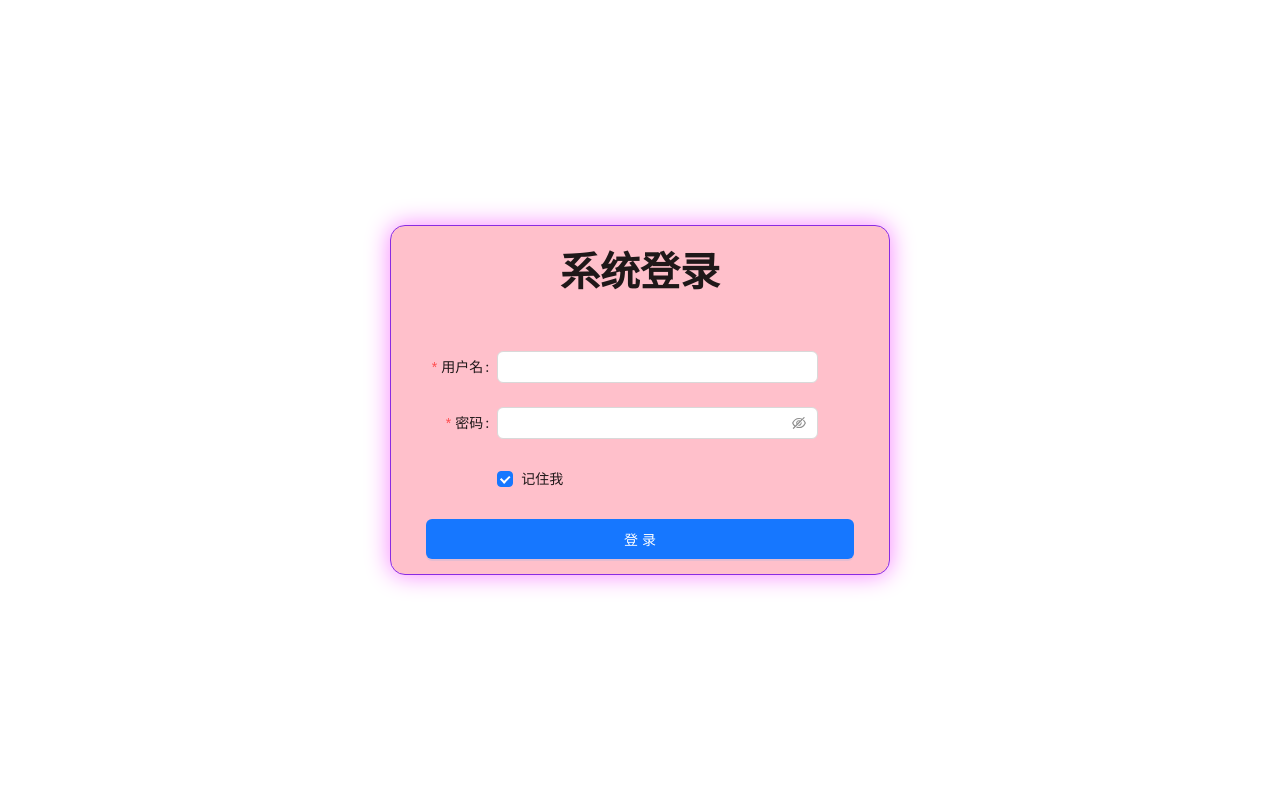
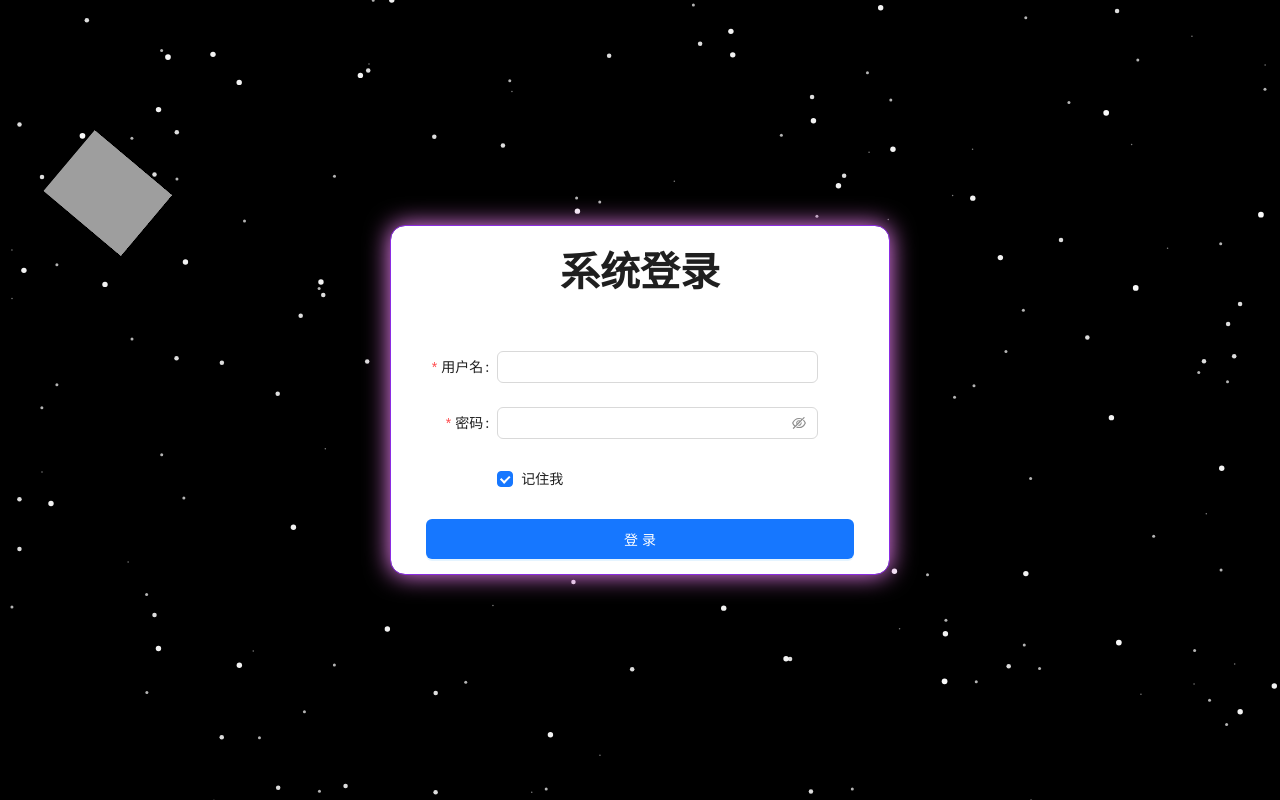
Before and after one commit to 1204456064/react_webpack, a React (Create React App) app: page / in a window 1280 px wide. Built offline with nearby package versions, Linux system fonts and the light colour scheme.

Commit message:
feat: 登录页增加粒子背景效果

```diff
--- a/package.json
+++ b/package.json
@@ -8,8 +8,10 @@
     "cra-template": "1.2.0",
     "react": "^18.2.0",
     "react-dom": "^18.2.0",
+    "react-particles": "^2.9.3",
     "react-router-dom": "^6.8.2",
-    "react-scripts": "5.0.1"
+    "react-scripts": "5.0.1",
+    "tsparticles": "^2.9.3"
   },
   "scripts": {
     "start": "set PORT=9999 && react-scripts start",
--- a/src/views/components/button.js
+++ b/src/views/components/button.js
@@ -23,7 +23,6 @@
             <Button type="link">Link Button</Button>
             <Button>我是按钮组件哦</Button>
             <Button type="primary" onClick={layout}>退出登录</Button>
-
         </div>
     )
 }
--- a/src/views/login/login.css
+++ b/src/views/login/login.css
@@ -32,9 +32,10 @@
     background-clip: padding-box;
     width: 500px;
     padding: 15px 35px 15px 35px;
-    background-color: #ffc0cb;
+    background-color: white;
     border: 1px solid blueviolet;
     box-shadow: 0 0 25px #f885ff;
+    z-index: 0;
   }
 
   .login-button {
--- a/src/views/login/login.js
+++ b/src/views/login/login.js
@@ -2,9 +2,12 @@
 import { Input } from "antd";
 import { Checkbox } from "antd";
 import { Button } from "antd";
-import React from "react";
+import React, { useCallback } from "react";
 import request from "../../utils/request";
 import { useNavigate } from "react-router-dom";
+import Particles from "react-particles";
+import { loadFull } from "tsparticles";
+import { options } from "./options";
 import './login.css'
 
 
@@ -12,6 +15,14 @@
     const [ form ] = Form.useForm()
 
     const navigate = useNavigate()
+
+    // 粒子效果的回调
+    const particlesInit = useCallback(async (engine) => {
+        await loadFull(engine);
+    }, []);
+
+    const particlesLoaded = useCallback(async (container) => {}, []);
+
     async function loginForm(){
         console.log(form.getFieldValue());
         const res = await request.post("/system/user/manage/login", {
@@ -27,7 +38,15 @@
 
       };
     return (
+
     <div className="login">
+         <Particles
+        height={document.documentElement.clientHeight + ""}
+        id="tsparticles"
+        init={particlesInit}
+        loaded={particlesLoaded}
+        options={options}
+      ></Particles>
     <div className="content">
     <Form
         form={ form }
--- /dev/null
+++ b/src/views/login/options.js
@@ -0,0 +1,370 @@
+export const options = {
+    background: {
+      color: {
+        value: "#000000",
+      },
+      position: "50% 50%",
+      repeat: "no-repeat",
+      size: "cover",
+    },
+    interactivity: {
+      events: {
+        onClick: {
+          enable: true,
+          mode: "push",
+        },
+        onHover: {
+          mode: "repulse",
+        },
+      },
+      modes: {
+        attract: {
+          distance: 200,
+          duration: 0.4,
+          easing: "ease-out-quad",
+          factor: 1,
+          maxSpeed: 50,
+          speed: 1,
+        },
+        bounce: {
+          distance: 200,
+        },
+        bubble: {
+          distance: 400,
+          duration: 2,
+          mix: false,
+          opacity: 0.8,
+          size: 40,
+          divs: {
+            distance: 200,
+            duration: 0.4,
+            mix: false,
+            selectors: [],
+          },
+        },
+        connect: {
+          distance: 80,
+          links: {
+            opacity: 0.5,
+          },
+          radius: 60,
+        },
+        grab: {
+          distance: 400,
+          links: {
+            blink: false,
+            consent: false,
+            opacity: 1,
+          },
+        },
+        push: {
+          default: true,
+          groups: ["z5000", "z7500", "z2500", "z1000"],
+          quantity: 4,
+        },
+        remove: {
+          quantity: 2,
+        },
+        repulse: {
+          distance: 200,
+          duration: 0.4,
+          factor: 100,
+          speed: 1,
+          maxSpeed: 50,
+          easing: "ease-out-quad",
+          divs: {
+            distance: 200,
+            duration: 0.4,
+            factor: 100,
+            speed: 1,
+            maxSpeed: 50,
+            easing: "ease-out-quad",
+            selectors: [],
+          },
+        },
+        trail: {
+          delay: 1,
+          pauseOnStop: false,
+          quantity: 1,
+        },
+        light: {
+          area: {
+            gradient: {
+              start: {
+                value: "#ffffff",
+              },
+              stop: {
+                value: "#000000",
+              },
+            },
+            radius: 1000,
+          },
+          shadow: {
+            color: {
+              value: "#000000",
+            },
+            length: 2000,
+          },
+        },
+      },
+    },
+    particles: {
+      color: {
+        animation: {
+          h: {
+            speed: 20,
+          },
+        },
+      },
+      groups: {
+        z5000: {
+          number: {
+            value: 70,
+          },
+          zIndex: {
+            value: 50,
+          },
+        },
+        z7500: {
+          number: {
+            value: 30,
+          },
+          zIndex: {
+            value: 75,
+          },
+        },
+        z2500: {
+          number: {
+            value: 50,
+          },
+          zIndex: {
+            value: 25,
+          },
+        },
+        z1000: {
+          number: {
+            value: 40,
+          },
+          zIndex: {
+            value: 10,
+          },
+        },
+      },
+      move: {
+        angle: {
+          value: 10,
+          offset: 0,
+        },
+        attract: {
+          rotate: {
+            x: 600,
+            y: 1200,
+          },
+        },
+        direction: "right",
+        enable: true,
+        outModes: {
+          bottom: "out",
+          left: "out",
+          right: "out",
+          top: "out",
+          default: "out",
+        },
+        speed: 5,
+      },
+      number: {
+        value: 200,
+      },
+      opacity: {
+        animation: {
+          speed: 3,
+          minimumValue: 0.1,
+        },
+      },
+      zIndex: {
+        value: 5,
+        opacityRate: 0.5,
+      },
+      life: {
+        count: 0,
+        delay: {
+          random: {
+            enable: false,
+            minimumValue: 0,
+          },
+          value: 0,
+          sync: false,
+        },
+        duration: {
+          random: {
+            enable: false,
+            minimumValue: 0.0001,
+          },
+          value: 0,
+          sync: false,
+        },
+      },
+      roll: {
+        darken: {
+          enable: false,
+          value: 0,
+        },
+        enable: false,
+        enlighten: {
+          enable: false,
+          value: 0,
+        },
+        mode: "vertical",
+        speed: 25,
+      },
+      tilt: {
+        random: {
+          enable: false,
+          minimumValue: 0,
+        },
+        value: 0,
+        animation: {
+          enable: false,
+          speed: 0,
+          decay: 0,
+          sync: false,
+        },
+        direction: "clockwise",
+        enable: false,
+      },
+      twinkle: {
+        lines: {
+          enable: false,
+          frequency: 0.05,
+          opacity: 1,
+        },
+        particles: {
+          enable: false,
+          frequency: 0.05,
+          opacity: 1,
+        },
+      },
+      wobble: {
+        distance: 5,
+        enable: false,
+        speed: {
+          angle: 50,
+          move: 10,
+        },
+      },
+      orbit: {
+        animation: {
+          count: 0,
+          enable: false,
+          speed: 1,
+          decay: 0,
+          sync: false,
+        },
+        enable: false,
+        opacity: 1,
+        rotation: {
+          random: {
+            enable: false,
+            minimumValue: 0,
+          },
+          value: 45,
+        },
+        width: 1,
+      },
+      links: {
+        blink: false,
+        color: {
+          value: "#ffffff",
+        },
+        consent: false,
+        distance: 100,
+        enable: false,
+        frequency: 1,
+        opacity: 0.4,
+        shadow: {
+          blur: 5,
+          color: {
+            value: "#000",
+          },
+          enable: false,
+        },
+        triangles: {
+          enable: false,
+          frequency: 1,
+        },
+        width: 1,
+        warp: false,
+      },
+      repulse: {
+        random: {
+          enable: false,
+          minimumValue: 0,
+        },
+        value: 0,
+        enabled: false,
+        distance: 1,
+        duration: 1,
+        factor: 1,
+        speed: 1,
+      },
+    },
+    emitters: {
+      autoPlay: true,
+      fill: true,
+      life: {
+        wait: false,
+      },
+      rate: {
+        quantity: 1,
+        delay: 7,
+      },
+      shape: "square",
+      startCount: 0,
+      size: {
+        mode: "percent",
+        height: 0,
+        width: 0,
+      },
+      particles: {
+        shape: {
+          type: "images",
+          options: {
+            images: {
+              src: "https://particles.js.org/images/cyan_amongus.png",
+              width: 500,
+              height: 634,
+            },
+          },
+        },
+        size: {
+          value: 40,
+        },
+        move: {
+          speed: 10,
+          outModes: {
+            default: "none",
+            right: "destroy",
+          },
+          straight: true,
+        },
+        zIndex: {
+          value: 0,
+        },
+        rotate: {
+          value: {
+            min: 0,
+            max: 360,
+          },
+          animation: {
+            enable: true,
+            speed: 10,
+            sync: true,
+          },
+        },
+      },
+      position: {
+        x: -5,
+        y: 25,
+      },
+    },
+  };
```
Also changed, not shown: 1 other file (tests, documents, lock files or other folders).
